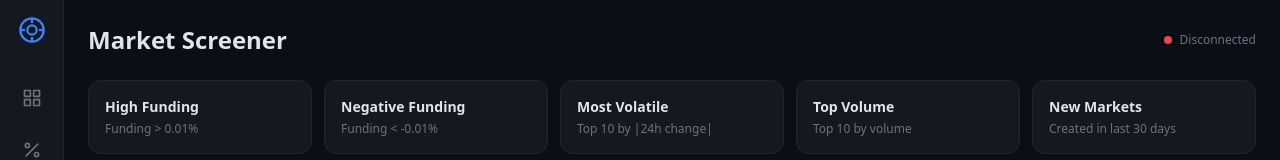
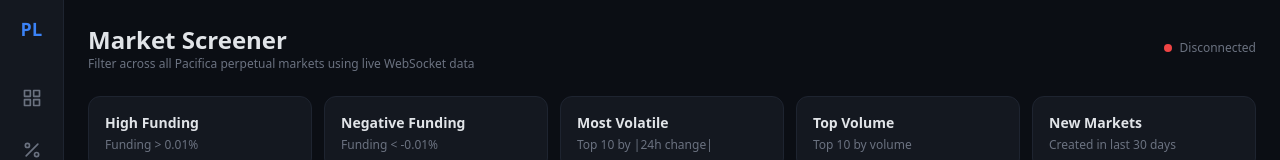
Before and after one commit to sj719045032/pacifica-lens, a React (Vite) app: page /screener in a window 1280 px wide. Shown: the top 160 px of the page. Built offline with nearby package versions, Linux system fonts and the light colour scheme; no server answers; the HTML template or start-up script is replaced by a standard one.

Commit message:
Add Pacifica branding, README, and hackathon docs

```diff
--- a/src/components/Sidebar.tsx
+++ b/src/components/Sidebar.tsx
@@ -10,12 +10,8 @@ const NAV = [
 export function Sidebar() {
   return (
     <aside className="fixed left-0 top-0 h-full w-16 bg-card border-r border-border flex flex-col items-center py-4 z-50">
-      <NavLink to="/" className="mb-8 text-accent font-bold">
-        <svg width="28" height="28" viewBox="0 0 24 24" fill="none" stroke="currentColor" strokeWidth="2">
-          <circle cx="12" cy="12" r="10" /><circle cx="12" cy="12" r="4" />
-          <line x1="12" y1="2" x2="12" y2="6" /><line x1="12" y1="18" x2="12" y2="22" />
-          <line x1="2" y1="12" x2="6" y2="12" /><line x1="18" y1="12" x2="22" y2="12" />
-        </svg>
+      <NavLink to="/" className="mb-8 text-accent font-bold font-mono text-lg">
+        PL
       </NavLink>
       <nav className="flex flex-col gap-2">
         {NAV.map((n) => (
--- a/src/pages/Funding.tsx
+++ b/src/pages/Funding.tsx
@@ -114,6 +114,9 @@ export default function Funding() {
 
   return (
     <div className="space-y-6">
+      {/* Pacifica data source banner */}
+      <p className="text-xs text-muted">Data sourced from Pacifica WebSocket API in real-time</p>
+
       {/* Header */}
       <div className="flex items-center justify-between">
         <div>
--- a/src/pages/Heatmap.tsx
+++ b/src/pages/Heatmap.tsx
@@ -634,7 +634,10 @@ export default function Heatmap() {
       {/* Header */}
       <div className="flex items-center justify-between flex-shrink-0">
         <div className="flex items-center gap-3">
-          <h1 className="text-xl font-bold text-fg">Market Heatmap</h1>
+          <div>
+            <h1 className="text-xl font-bold text-fg">Market Heatmap</h1>
+            <p className="text-xs text-muted">Visualizing real-time data from Pacifica's 63+ perpetual markets</p>
+          </div>
           <div className="flex items-center gap-1.5">
             <span
               className={`w-1.5 h-1.5 rounded-full ${
--- a/src/pages/Screener.tsx
+++ b/src/pages/Screener.tsx
@@ -301,7 +301,10 @@ export default function Screener() {
     <div className="space-y-6">
       {/* Header */}
       <div className="flex items-center justify-between">
-        <h1 className="text-2xl font-bold text-fg">Market Screener</h1>
+        <div>
+          <h1 className="text-2xl font-bold text-fg">Market Screener</h1>
+          <p className="text-xs text-muted">Filter across all Pacifica perpetual markets using live WebSocket data</p>
+        </div>
         <div className="flex items-center gap-2">
           <span
             className={`inline-block w-2 h-2 rounded-full ${
```
Also changed, not shown: 1 other file (tests, documents, lock files or other folders).
